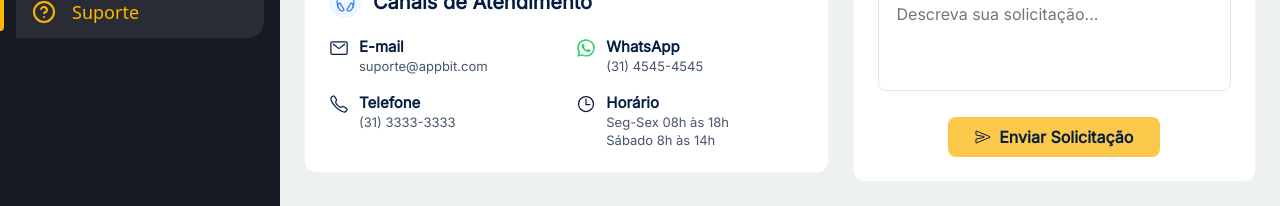
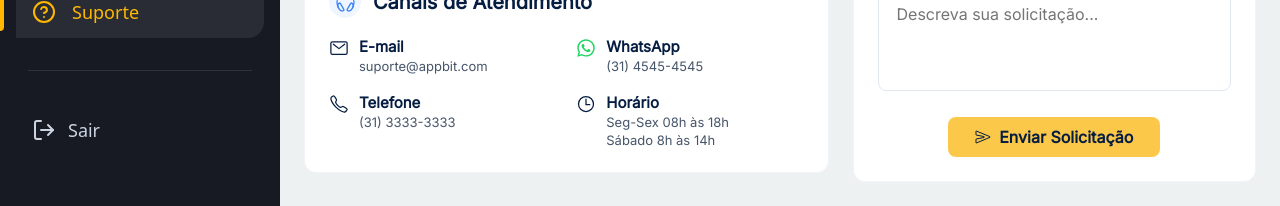
Before and after one commit to Manuellasantos/Black-In-Tech, a React (Vite) app: page /suporte in a window 1280 px wide. Shown: the part 530-736 px from the top of the page. Built offline with nearby package versions, Linux system fonts and the light colour scheme.

Commit message:
feat: adiciona fluxo de login e logout

```diff
--- a/src/components/Sidebar.css
+++ b/src/components/Sidebar.css
@@ -8,6 +8,7 @@
 .sidebar {
     width: 280px;
     height: 100vh;
+    overflow-y: auto;
     background-color: var(--sidebar-bg);
     color: #ffffff;
     padding: 24px 16px;
@@ -99,3 +100,26 @@
     border-top: 1px solid rgba(255, 255, 255, 0.1);
     margin: 32px 12px;
 }
+
+/*Botão de logout*/
+.logout-button {
+    width: 100%;
+    display: flex;
+    align-items: center;
+    gap: 12px;
+
+    background: none;
+    border: none;
+    cursor: pointer;
+
+    padding: 14px 16px;
+    color: var(--text-color-inactive);
+    border-radius: 0 16px 16px 0;
+    transition: all 0.2s ease;
+    font-size: 18px;
+    text-align: left;
+}
+
+.logout-button:hover {
+    background: rgba(255,255,255,0.04);
+}
--- a/src/components/Sidebar.tsx
+++ b/src/components/Sidebar.tsx
@@ -5,24 +5,32 @@ import {
     FiBarChart2,
     FiTrendingUp,
     FiUser,
-    FiSettings,
-    FiHelpCircle
+    FiHelpCircle,
+    FiLogOut
 } from "react-icons/fi";
 import "./Sidebar.css";
 
 const Sidebar = () => {
+
+    const handleLogout = () => {
+        localStorage.removeItem("logado");
+        localStorage.removeItem("usuario");
+
+        window.location.href = "/login";
+    };
+
     return (
         <aside className="sidebar">
 
-            {}
+            { }
             <div className="sidebar-header">
-                {}
+                { }
                 <img src="/logopng.svg" alt="Logo" className="app-logo" />
                 <h2 className="sidebar-logo">App Bit</h2>
             </div>
 
             <nav className="sidebar-nav">
-                {}
+                { }
                 <div className="nav-group">
                     <NavLink to="/dashboard">
                         <FiGrid className="sidebar-icon" /> Dashboard
@@ -41,10 +49,10 @@ const Sidebar = () => {
                     </NavLink>
                 </div>
 
-                {}
+                { }
                 <hr className="sidebar-divider" />
 
-                {}
+                { }
                 <div className="nav-group">
                     <NavLink to="/perfil">
                         <FiUser className="sidebar-icon" /> Perfil
@@ -54,6 +62,15 @@ const Sidebar = () => {
                         <FiHelpCircle className="sidebar-icon" /> Suporte
                     </NavLink>
                 </div>
+                <hr className="sidebar-divider" />
+
+                <button
+                    className="logout-button"
+                    onClick={handleLogout}
+                >
+                    <FiLogOut className="sidebar-icon" />
+                    Sair
+                </button>
             </nav>
         </aside>
     );
```
